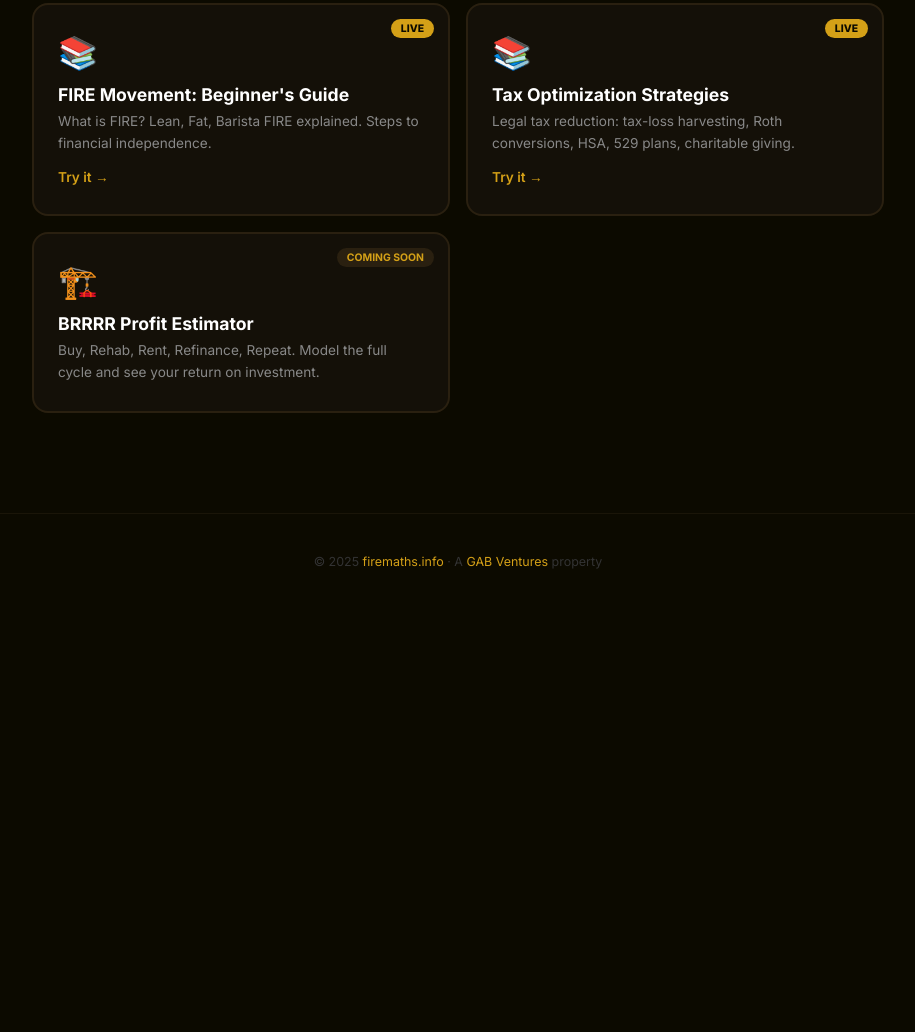
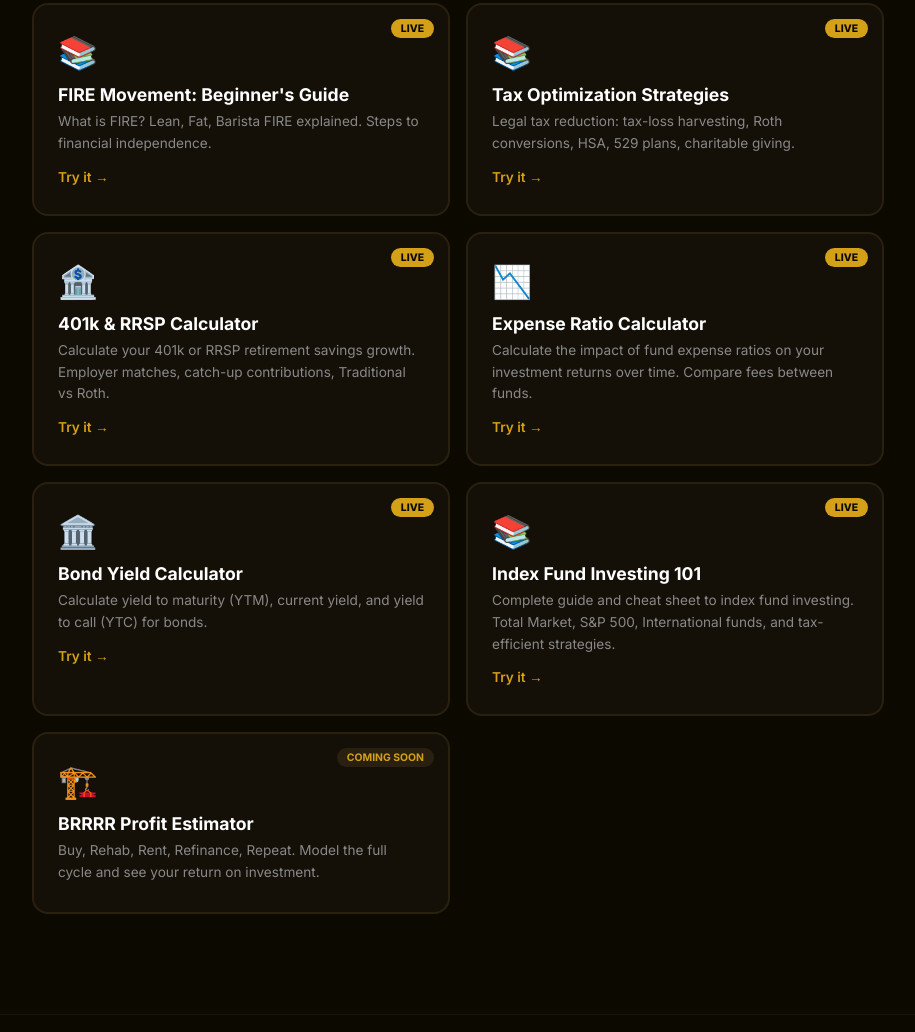
Before and after one commit to GabrielDancause/firemaths-info, an Astro site: page / in a window 1280 px wide. Shown: the part 3741-4773 px from the top of the page, without its empty margins (182-1097 px from the left). Before the commit the page ends 4350 px from the top, so only its background shows below. Built offline with nearby package versions, Linux system fonts and the light colour scheme; Astro itself is replaced by a stand-in of ours.

Commit message:
index: add 4 new LIVE tools (401k, expense-ratio, bond-yield, index-funds guide)

```diff
--- a/src/pages/index.astro
+++ b/src/pages/index.astro
@@ -34,6 +34,10 @@ const tools = [
   { emoji: "🍽️", name: "Tip Calculator", desc: "Calculate tip amount and split bills between people. Custom tip percentages.", slug: "/tip-calculator" },
   { emoji: "📚", name: "FIRE Movement: Beginner's Guide", desc: "What is FIRE? Lean, Fat, Barista FIRE explained. Steps to financial independence.", slug: "/guide-fire-basics" },
   { emoji: "📚", name: "Tax Optimization Strategies", desc: "Legal tax reduction: tax-loss harvesting, Roth conversions, HSA, 529 plans, charitable giving.", slug: "/guide-tax-optimization" },
+  { emoji: "🏦", name: "401k & RRSP Calculator", slug: "/401k-calculator", desc: "Calculate your 401k or RRSP retirement savings growth. Employer matches, catch-up contributions, Traditional vs Roth." },
+  { emoji: "📉", name: "Expense Ratio Calculator", slug: "/expense-ratio", desc: "Calculate the impact of fund expense ratios on your investment returns over time. Compare fees between funds." },
+  { emoji: "🏛️", name: "Bond Yield Calculator", slug: "/bond-yield", desc: "Calculate yield to maturity (YTM), current yield, and yield to call (YTC) for bonds." },
+  { emoji: "📚", name: "Index Fund Investing 101", slug: "/guide-index-funds", desc: "Complete guide and cheat sheet to index fund investing. Total Market, S&P 500, International funds, and tax-efficient strategies." },
   { emoji: "🏗️", name: "BRRRR Profit Estimator", desc: "Buy, Rehab, Rent, Refinance, Repeat. Model the full cycle and see your return on investment.", soon: true },
 ];
 ---
```
